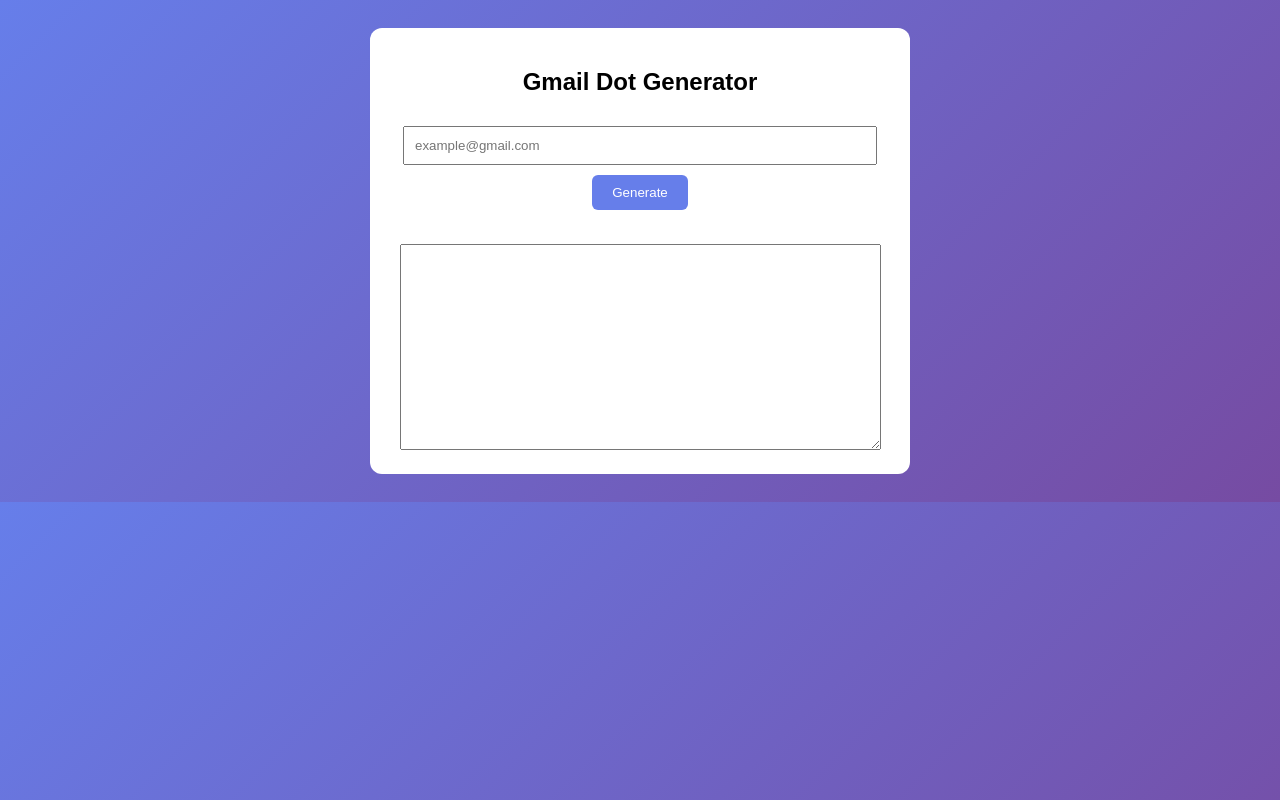
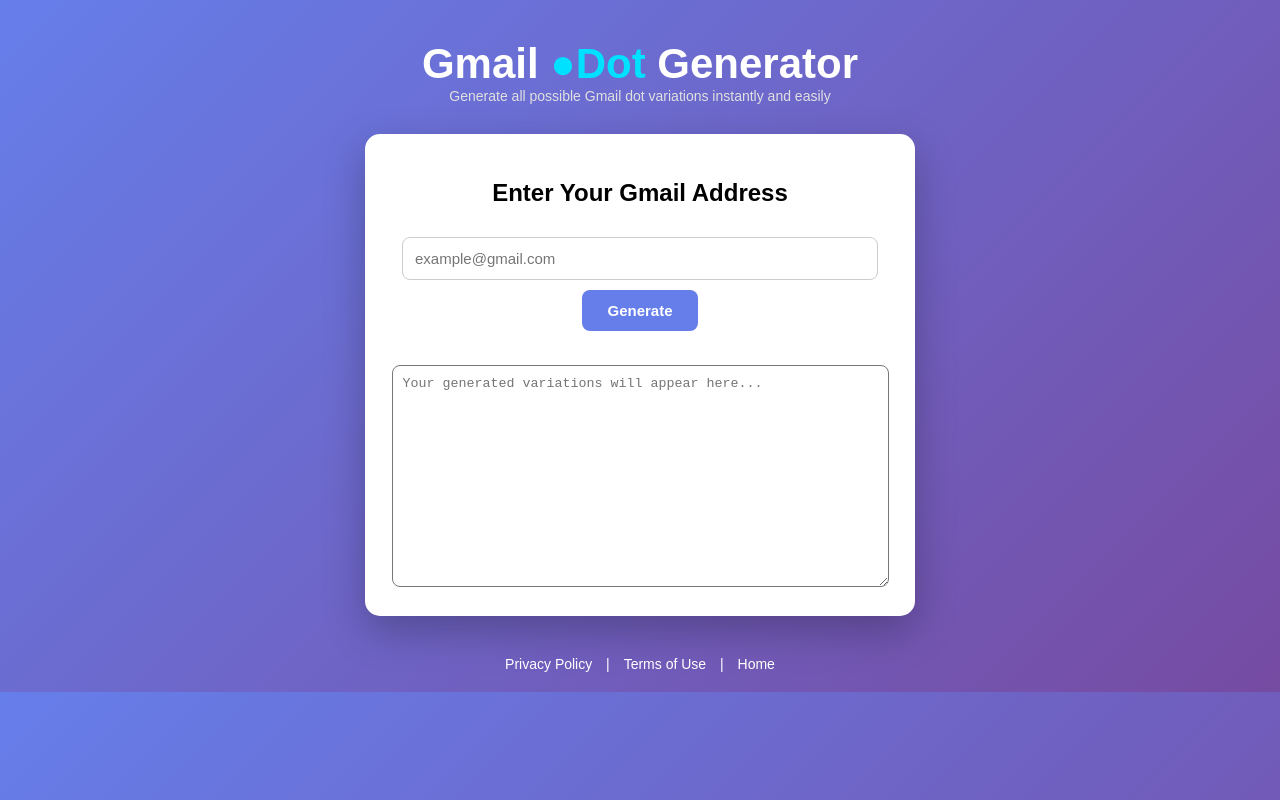
Before and after one commit to sakaramol409-sys/gmail-dot-generator, a plain HTML site: page index.html in a window 1280 px wide. Drawn offline with Linux system fonts and the light colour scheme.

Commit message:
Update index.html
Added full all-in-one Gmail Dot Generator script.
Includes Privacy Policy and Terms sections.
Prepared placeholder for Adsterra banner.

```diff
--- a/index.html
+++ b/index.html
@@ -3,96 +3,117 @@
 <head>
 <meta charset="UTF-8">
 <meta name="viewport" content="width=device-width, initial-scale=1.0">
-<title>Gmail Dot Generator</title>
+<title>Gmail Dot Generator - Free Online Tool</title>
+<meta name="description" content="Generate all possible Gmail dot variations instantly. Free online Gmail dot generator tool. Fast, simple and unlimited.">
+<meta name="keywords" content="gmail dot generator, gmail variations, gmail dot trick, gmail tool">
+<meta name="author" content="Gmail Dot Generator">
 
 <style>
-body {
-  font-family: Arial, sans-serif;
-  text-align: center;
-  background: linear-gradient(135deg,#667eea,#764ba2);
-  color: white;
-  padding: 20px;
-}
-.container {
-  background: white;
-  color: black;
-  padding: 20px;
-  border-radius: 12px;
-  max-width: 500px;
-  margin: auto;
-}
-input {
-  width: 90%;
-  padding: 10px;
-  margin: 10px 0;
-}
-button {
-  padding: 10px 20px;
-  background: #667eea;
-  color: white;
-  border: none;
-  cursor: pointer;
-  border-radius: 6px;
-}
-textarea {
-  width: 95%;
-  height: 200px;
-  margin-top: 15px;
-}
+body { font-family: Arial; text-align:center; background: linear-gradient(135deg,#667eea,#764ba2); color:white; padding:20px; margin:0; }
+.logo { font-size:42px; font-weight:bold; margin-top:20px; }
+.logo span { color:#00e0ff; }
+.subtitle { font-size:14px; margin-bottom:30px; color:#e0e0e0; }
+.container { background:white; color:black; padding:25px; border-radius:15px; max-width:500px; margin:auto; box-shadow:0 15px 40px rgba(0,0,0,0.25); }
+input { width:90%; padding:12px; margin:10px 0; border-radius:8px; border:1px solid #ccc; font-size:15px; }
+button { padding:12px 25px; background:#667eea; color:white; border:none; cursor:pointer; border-radius:8px; font-weight:bold; font-size:15px; transition:0.3s; }
+button:hover { background:#5563d6; }
+textarea { width:95%; height:200px; margin-top:15px; border-radius:8px; padding:10px; }
+.footer { margin-top:40px; font-size:14px; }
+.footer a { color:white; text-decoration:none; margin:0 10px; cursor:pointer; }
+.section { display:none; text-align:left; max-width:800px; margin:auto; background:white; color:black; padding:20px; border-radius:10px; margin-top:20px; }
+.section h1, .section h2 { color:black; }
 </style>
 </head>
 
 <body>
 
-<div class="container">
-<h2>Gmail Dot Generator</h2>
+<div class="logo">Gmail <span>●Dot</span> Generator</div>
+<div class="subtitle">Generate all possible Gmail dot variations instantly and easily</div>
 
-<input type="text" id="email" placeholder="example@gmail.com">
-<br>
+<!-- 🔥 مكان إعلان بانر من Adsterra -->
+<div class="ad-banner">
+  <!-- ضع كود Adsterra هنا -->
+</div>
+
+<!-- الصفحة الرئيسية -->
+<div class="container" id="mainPage">
+<h2>Enter Your Gmail Address</h2>
+<input type="text" id="email" placeholder="example@gmail.com"><br>
 <button onclick="generate()">Generate</button>
 
 <h3 id="count"></h3>
-<textarea id="output"></textarea>
+<textarea id="output" placeholder="Your generated variations will appear here..."></textarea>
+</div>
+
+<!-- Privacy Policy و Terms (مخفية بالافتراضي) -->
+<div class="section" id="privacySection">
+<h1>Privacy Policy</h1>
+<p>At Gmail Dot Generator, we respect your privacy.</p>
+<h2>Information We Collect</h2>
+<p>We do not collect, store, or share any personal information entered into this website. All email variations are generated directly in your browser.</p>
+<h2>Cookies</h2>
+<p>We may use cookies provided by third-party advertising partners to improve user experience and display relevant ads.</p>
+<h2>Third-Party Advertising</h2>
+<p>Advertisements displayed on this website may be served by third-party advertising networks. These networks may use cookies or tracking technologies.</p>
+<h2>Contact</h2>
+<p>If you have any questions regarding this Privacy Policy, please contact us through this website.</p>
+<p>Last updated: 2026</p>
+</div>
+
+<div class="section" id="termsSection">
+<h1>Terms of Use</h1>
+<p>By using Gmail Dot Generator, you agree to the following terms:</p>
+<h2>Use of Service</h2>
+<p>This tool is provided for educational and informational purposes only. Users are responsible for how they use the generated email variations.</p>
+<h2>No Warranty</h2>
+<p>This website is provided "as is" without any guarantees or warranties of any kind.</p>
+<h2>Limitation of Liability</h2>
+<p>We are not responsible for any misuse of this tool or any consequences resulting from its use.</p>
+<h2>Changes</h2>
+<p>We may update these terms at any time without notice.</p>
+<p>Last updated: 2026</p>
+</div>
+
+<!-- Footer -->
+<div class="footer">
+  <a onclick="showSection('privacySection')">Privacy Policy</a> |
+  <a onclick="showSection('termsSection')">Terms of Use</a> |
+  <a onclick="showSection('mainPage')">Home</a>
 </div>
 
 <script>
+// مولد Gmail Dot
 function generate() {
   const email = document.getElementById("email").value.trim();
+  if (!email.endsWith("@gmail.com")) { alert("Please enter a valid Gmail address"); return; }
 
-  if (!email.endsWith("@gmail.com")) {
-    alert("Enter valid Gmail address");
-    return;
+  let username = email.replace("@gmail.com","").replace(/\./g,"");
+  let positions = username.length - 1;
+  let total = Math.pow(2, positions);
+  if (positions > 15) { alert("Username too long!"); return; }
+
+  let results = [];
+  for (let i=0;i<total;i++){
+    let binary=i.toString(2).padStart(positions,"0");
+    let newEmail="";
+    for (let j=0;j<positions;j++){
+      newEmail+=username[j];
+      if(binary[j]==="1") newEmail+=".";
+    }
+    newEmail+=username[username.length-1];
+    results.push(newEmail+"@gmail.com");
   }
 
-  let username = email.replace("@gmail.com", "").replace(/\./g, "");
-  let positions = username.length - 1;
-  let total = Math.pow(2, positions);
+  document.getElementById("count").innerText="Total variations: "+results.length;
+  document.getElementById("output").value=results.join("\n");
+}
 
-  if (positions > 15) {
-    alert("Username too long!");
-    return;
-  }
-
-  let results = [];
-
-  for (let i = 0; i < total; i++) {
-    let binary = i.toString(2).padStart(positions, "0");
-    let newEmail = "";
-
-    for (let j = 0; j < positions; j++) {
-      newEmail += username[j];
-      if (binary[j] === "1") newEmail += ".";
-    }
-
-    newEmail += username[username.length - 1];
-    results.push(newEmail + "@gmail.com");
-  }
-
-  document.getElementById("count").innerText =
-    "Total variations: " + results.length;
-
-  document.getElementById("output").value =
-    results.join("\n");
+// إظهار الأقسام عند الضغط على روابط Footer
+function showSection(id) {
+  const sections = ['mainPage','privacySection','termsSection'];
+  sections.forEach(sec => {
+    document.getElementById(sec).style.display = (sec===id) ? 'block' : 'none';
+  });
 }
 </script>
 
```
